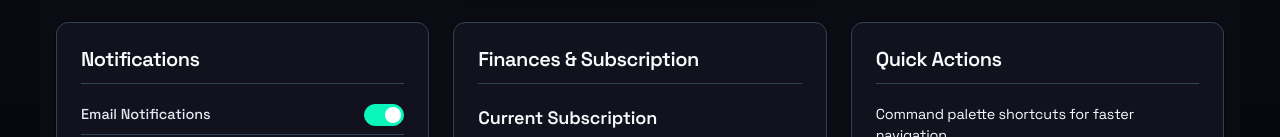
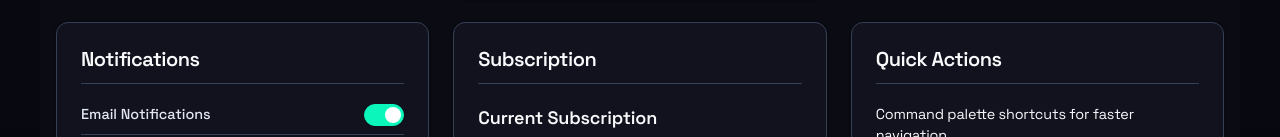
Before and after one commit to AAG-Ventures/KKexperiment, a Next.js app in the folder dashboard/: page /settings in a window 1280 px wide. Shown: the part 561-698 px from the top of the page. Built offline with nearby package versions, Linux system fonts and the light colour scheme.

Commit message:
Rename section from 'Finances & Subscription' to 'Subscription' while keeping all functionality

```diff
--- a/dashboard/src/app/settings/page.tsx
+++ b/dashboard/src/app/settings/page.tsx
@@ -239,9 +239,9 @@ export default function SettingsPage() {
           </div>
         </section>
 
-        {/* Finances & Subscription */}
+        {/* Subscription */}
         <section className={styles.settingsSection}>
-          <h2>Finances & Subscription</h2>
+          <h2>Subscription</h2>
           <div className={styles.financeInfo}>
             <div className={styles.subscriptionStatus}>
               <h3>Current Subscription</h3>
--- a/dashboard/src/app/settings/settings.module.css
+++ b/dashboard/src/app/settings/settings.module.css
@@ -299,7 +299,7 @@
   text-align: center;
 }
 
-/* Finances & Subscription Styles */
+/* Subscription Styles */
 .financeInfo {
   display: flex;
   flex-direction: column;
```
